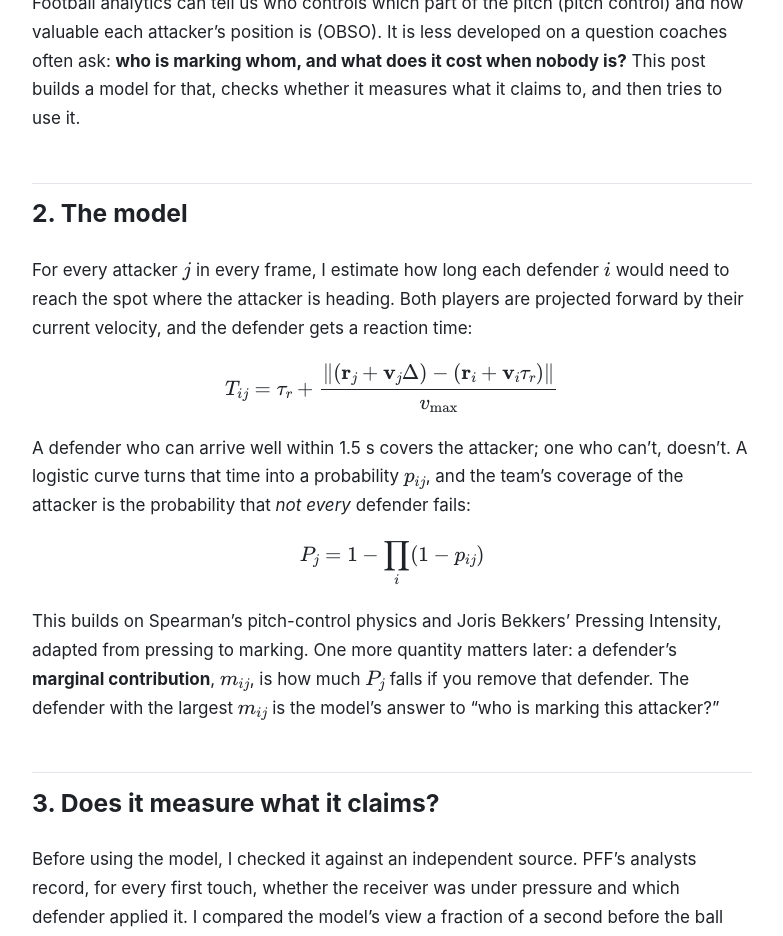
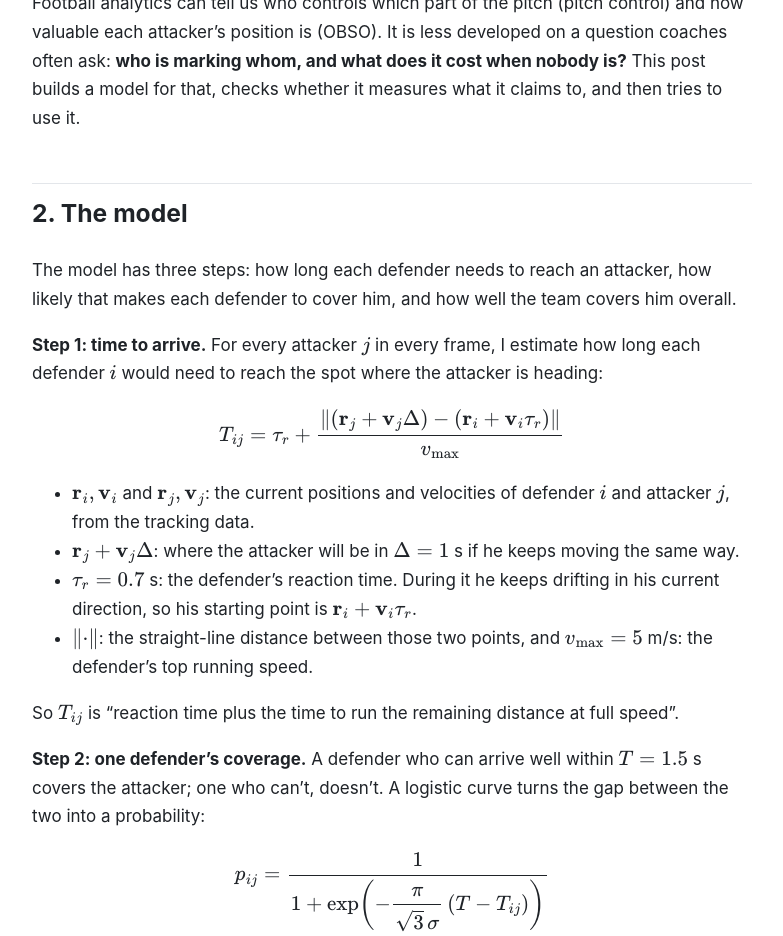
Before and after one commit to napla-dev/napla-dev.github.io, a Jekyll site: the page built from _posts/2026-09-23-getting-free-doesnt-get-you-the-ball.md, in a window 1280 px wide and 1400 px high, scrolled down 792 px. Shown: the top 936 px of the window, without its empty margins (248-1031 px from the left). Built offline with Jekyll 4.4.1, drawn with Linux system fonts in a browser that asks for light colours; some of the changed text lies outside the part shown.

Commit message:
Explain model symbols in post 1

```diff
--- a/_posts/2026-09-23-getting-free-doesnt-get-you-the-ball.md
+++ b/_posts/2026-09-23-getting-free-doesnt-get-you-the-ball.md
@@ -22,19 +22,51 @@ Football analytics can tell us who controls which part of the pitch (pitch contr
 
 ## 2. The model
 
-For every attacker $$j$$ in every frame, I estimate how long each defender $$i$$ would need to reach the spot where the attacker is heading. Both players are projected forward by their current velocity, and the defender gets a reaction time:
+The model has three steps: how long each defender needs to reach an attacker, how likely that makes each defender to cover him, and how well the team covers him overall.
+
+**Step 1: time to arrive.** For every attacker $$j$$ in every frame, I estimate how long each defender $$i$$ would need to reach the spot where the attacker is heading:
 
 $$
 T_{ij} = \tau_r + \frac{\lVert (\mathbf r_j + \mathbf v_j \Delta) - (\mathbf r_i + \mathbf v_i \tau_r) \rVert}{v_{\max}}
 $$
 
-A defender who can arrive well within 1.5 s covers the attacker; one who can't, doesn't. A logistic curve turns that time into a probability $$p_{ij}$$, and the team's coverage of the attacker is the probability that *not every* defender fails:
+- $$\mathbf r_i, \mathbf v_i$$ and $$\mathbf r_j, \mathbf v_j$$: the current positions and velocities of defender $$i$$ and attacker $$j$$, from the tracking data.
+- $$\mathbf r_j + \mathbf v_j \Delta$$: where the attacker will be in $$\Delta = 1$$ s if he keeps moving the same way.
+- $$\tau_r = 0.7$$ s: the defender's reaction time. During it he keeps drifting in his current direction, so his starting point is $$\mathbf r_i + \mathbf v_i \tau_r$$.
+- $$\lVert \cdot \rVert$$: the straight-line distance between those two points, and $$v_{\max} = 5$$ m/s: the defender's top running speed.
+
+So $$T_{ij}$$ is "reaction time plus the time to run the remaining distance at full speed".
+
+**Step 2: one defender's coverage.** A defender who can arrive well within $$T = 1.5$$ s covers the attacker; one who can't, doesn't. A logistic curve turns the gap between the two into a probability:
+
+$$
+p_{ij} = \frac{1}{1 + \exp\!\left( -\dfrac{\pi}{\sqrt{3}\,\sigma}\,(T - T_{ij}) \right)}
+$$
+
+- $$p_{ij}$$: the probability that defender $$i$$ alone covers attacker $$j$$.
+- $$T - T_{ij}$$: how much time the defender has to spare. Positive means he gets there in time; negative means he doesn't.
+- $$\sigma = 0.45$$ s: how gradual the curve is. With exactly no time to spare, $$p_{ij} = 0.5$$; a few tenths of a second either way moves it towards 0 or 1.
+
+**Step 3: the team's coverage.** The attacker is covered if *at least one* defender covers him, which is one minus the probability that every defender fails:
 
 $$
 P_j = 1 - \prod_{i} (1 - p_{ij})
 $$
 
-This builds on Spearman's pitch-control physics and Joris Bekkers' Pressing Intensity, adapted from pressing to marking. One more quantity matters later: a defender's **marginal contribution**, $$m_{ij}$$, is how much $$P_j$$ falls if you remove that defender. The defender with the largest $$m_{ij}$$ is the model's answer to "who is marking this attacker?"
+- $$P_j$$: the team's coverage of attacker $$j$$, between 0 and 1.
+- $$\prod_i (1 - p_{ij})$$: the probability that every defender fails, assuming they fail independently. Outfield players only; goalkeepers are excluded.
+
+This builds on Spearman's pitch-control physics and Joris Bekkers' Pressing Intensity, adapted from pressing to marking.
+
+**Who is marking whom.** One more quantity matters later. A defender's **marginal contribution** is how much the team's coverage falls if you remove him:
+
+$$
+m_{ij} = P_j - P_j^{(-i)}
+$$
+
+- $$P_j^{(-i)}$$: the coverage of attacker $$j$$ recalculated without defender $$i$$.
+
+The defender with the largest $$m_{ij}$$ is the model's answer to "who is marking this attacker?". It is usually, but not always, the nearest defender.
 
 ## 3. Does it measure what it claims?
 
```
